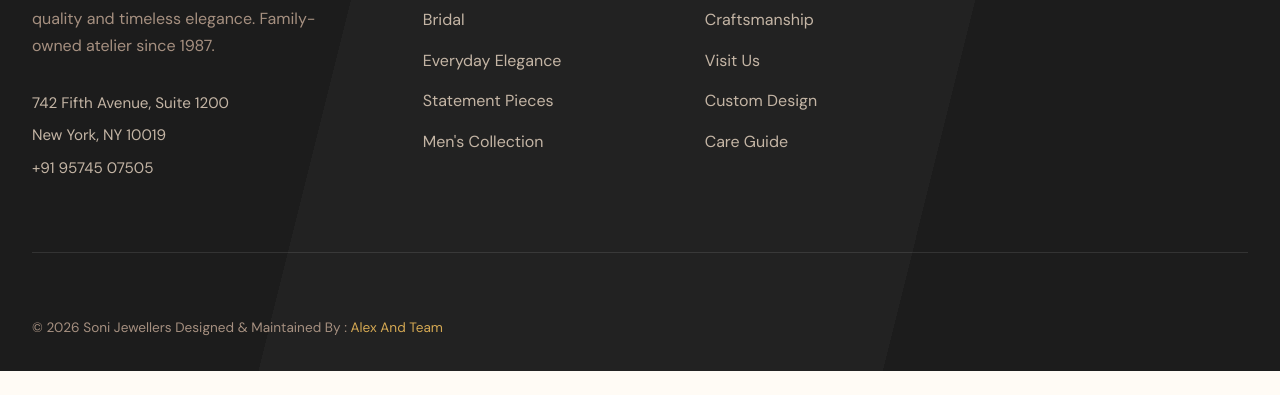
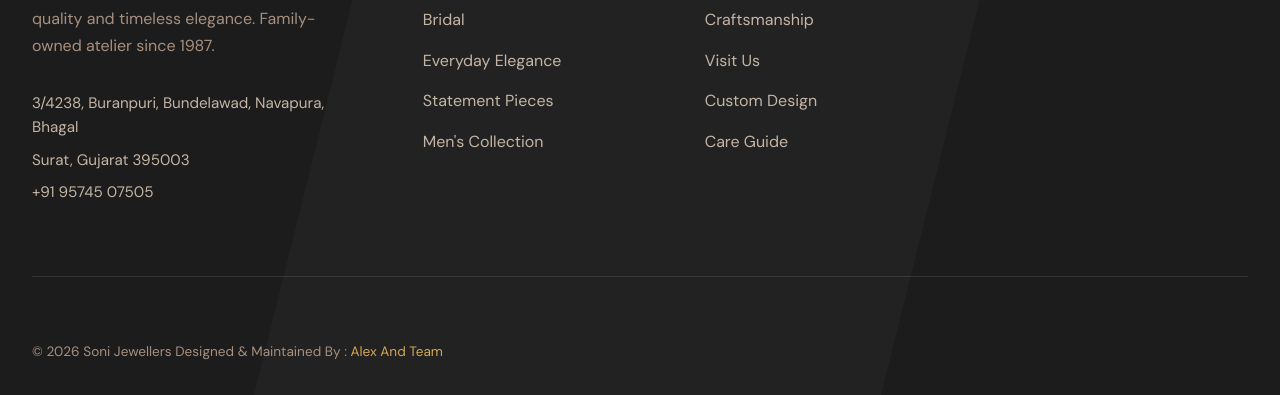
Before and after one commit to webrex182/SoniJewellers, a plain HTML site: page Collections.html in a window 1280 px wide. Shown: the part 1304-1699 px from the top of the page. Before the commit the page ends 1675 px from the top, so only its background shows below. Drawn offline with nearby package versions, Linux system fonts and the light colour scheme.

Commit message:
Update Collections.html

```diff
--- a/Collections.html
+++ b/Collections.html
@@ -128,14 +128,14 @@
         <div class="container">
             <div class="footer-grid">
                 <!-- Column 1: Brand & Contact -->
-                <div class="footer-brand">
+               <div class="footer-brand">
                     <p class="footer-logo">Soni <span>Jewellers</span></p>
                     <p class="footer-tagline">
                         Handcrafted gold jewelry of exceptional quality and timeless elegance. Family-owned atelier since 1987.
                     </p>
                     <div class="footer-contact-info">
-                        <p>742 Fifth Avenue, Suite 1200</p>
-                        <p>New York, NY 10019</p>
+                        <p> 3/4238, Buranpuri, Bundelawad, Navapura, Bhagal</p>
+                        <p>Surat, Gujarat 395003</p>
                         <p><a href="tel:+919574507505">+91 95745 07505</a></p>
                     </div>
                 </div>
```
